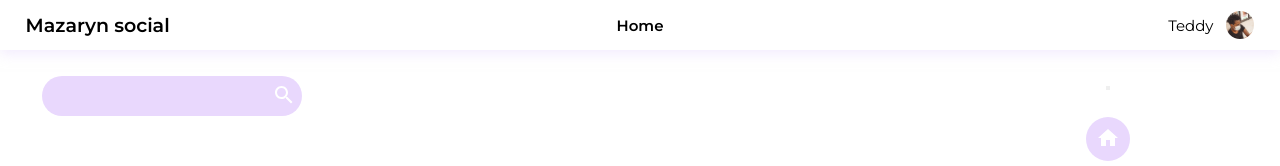
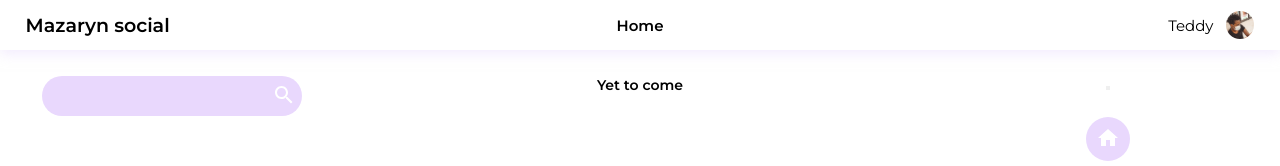
Before and after one commit to aiden77mori/mazaryn-frontend, a React (Create React App) app: page /wallet in a window 1280 px wide. Shown: the top 166 px of the page. Built offline with nearby package versions, Linux system fonts and the light colour scheme.

Commit message:
added component that renders a message for new features

```diff
--- a/src/components/right pane/RightPane.js
+++ b/src/components/right pane/RightPane.js
@@ -25,12 +25,12 @@ function RightPane({logout}){
                         </Link>
                     </li>
                     <li>
-                        <Link>
+                        <Link to='/notifications'>
                             <NotificationsIcon />
                         </Link>
                     </li>
                     <li>
-                        <Link>
+                        <Link to='/wallet'>
                             <AccountBalanceWalletIcon />
                         </Link>
                     </li>
--- a/src/components/view/view.js
+++ b/src/components/view/view.js
@@ -21,6 +21,8 @@ function View({logout}){
                             <Route exact path='/' component={Feed}/>
                             <Route path='/profile' component={Profile} />
                             <Route path='/group' component={Posts}/>
+                            <Route path='/notifications' component={FutureUpdate} />
+                            <Route path='/wallet' component={FutureUpdate} />
                         </Switch>
                     </FeedProvider>
                 </section>
@@ -30,4 +32,11 @@ function View({logout}){
     )
 }
 
+function FutureUpdate(){
+    return(
+        <h3>Yet to come</h3>
+    );
+}
+
+
 export default View
```
